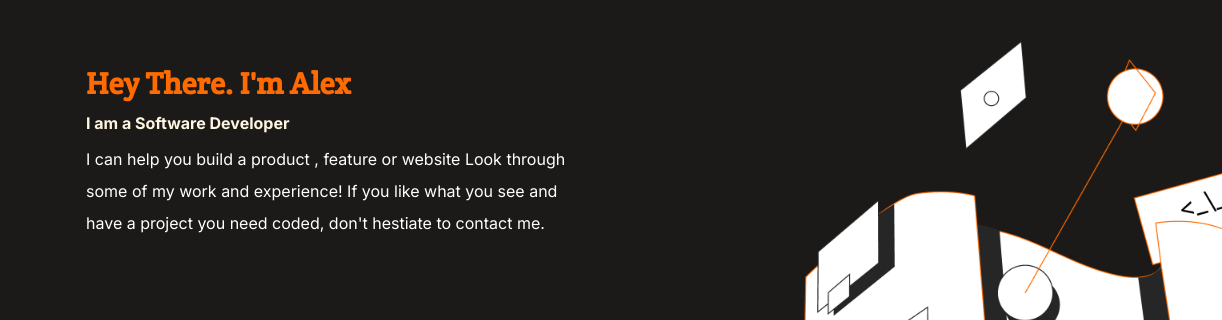
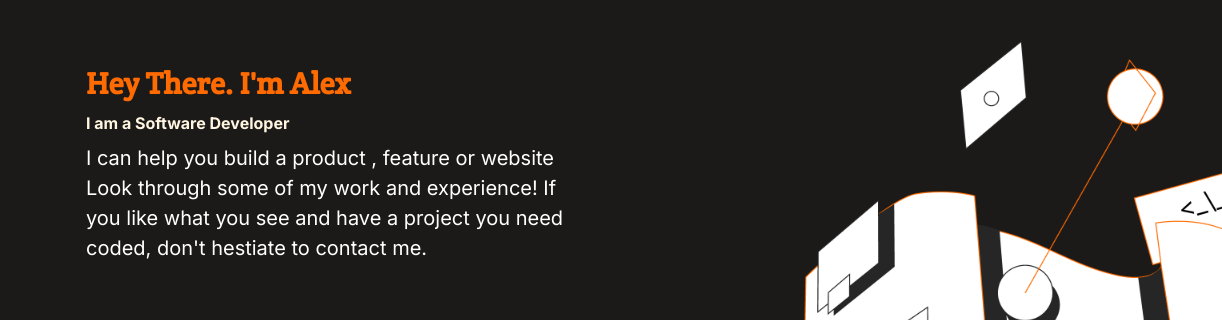
Before and after one commit to tarek102/Portfolio, a website: page index.html in a window 1280 px wide. Shown: the part 154-474 px from the top of the page, 58-1280 px from the left. Drawn offline with nearby package versions, Linux system fonts and the light colour scheme.

Commit message:
fix conflict

```diff
--- a/styles.css
+++ b/styles.css
@@ -118,8 +118,9 @@ active-pop-up {
   font-weight: 400;
   color: #fff;
   margin-bottom: 10px;
-  font-size: 1rem;
-  line-height: 32px;
+  font-size: 20px;
+  line-height: 30px;
+  text-align: left;
   font-family: inter, sans-serif;
 }
 
```
